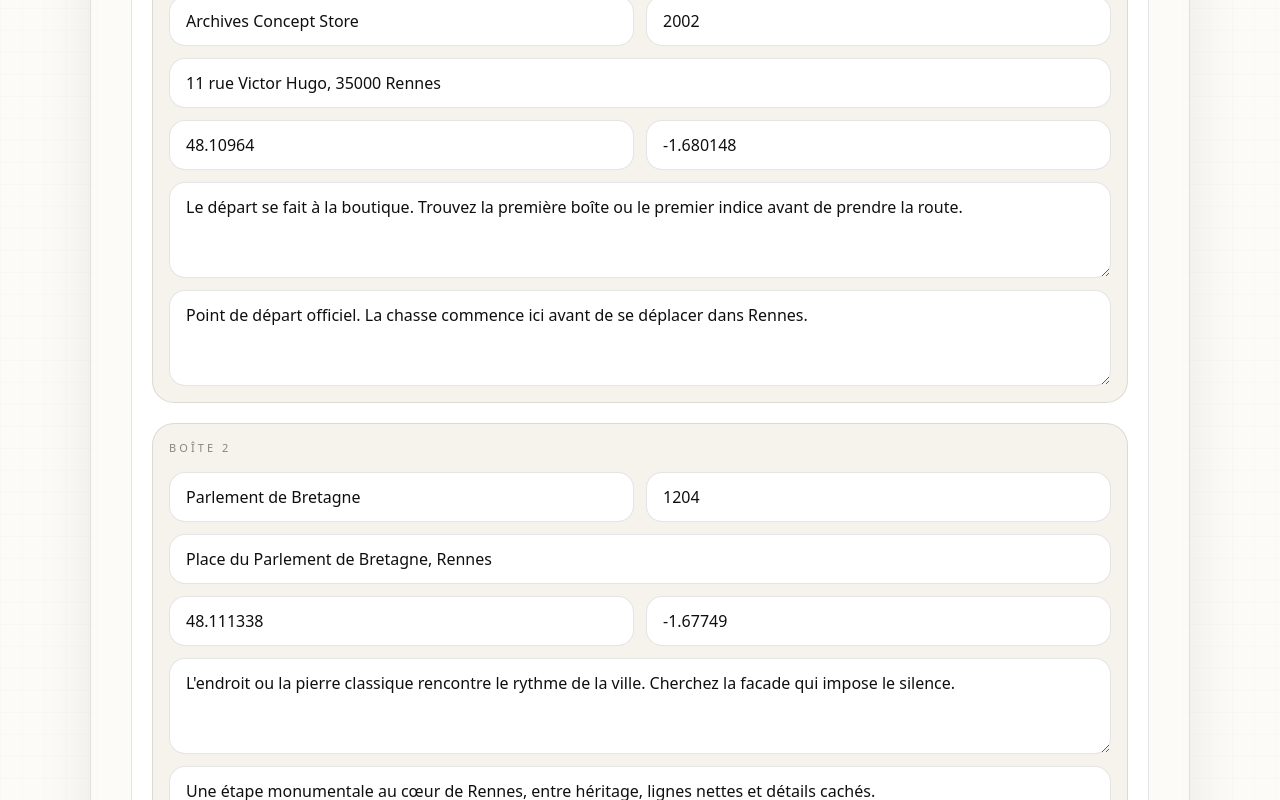
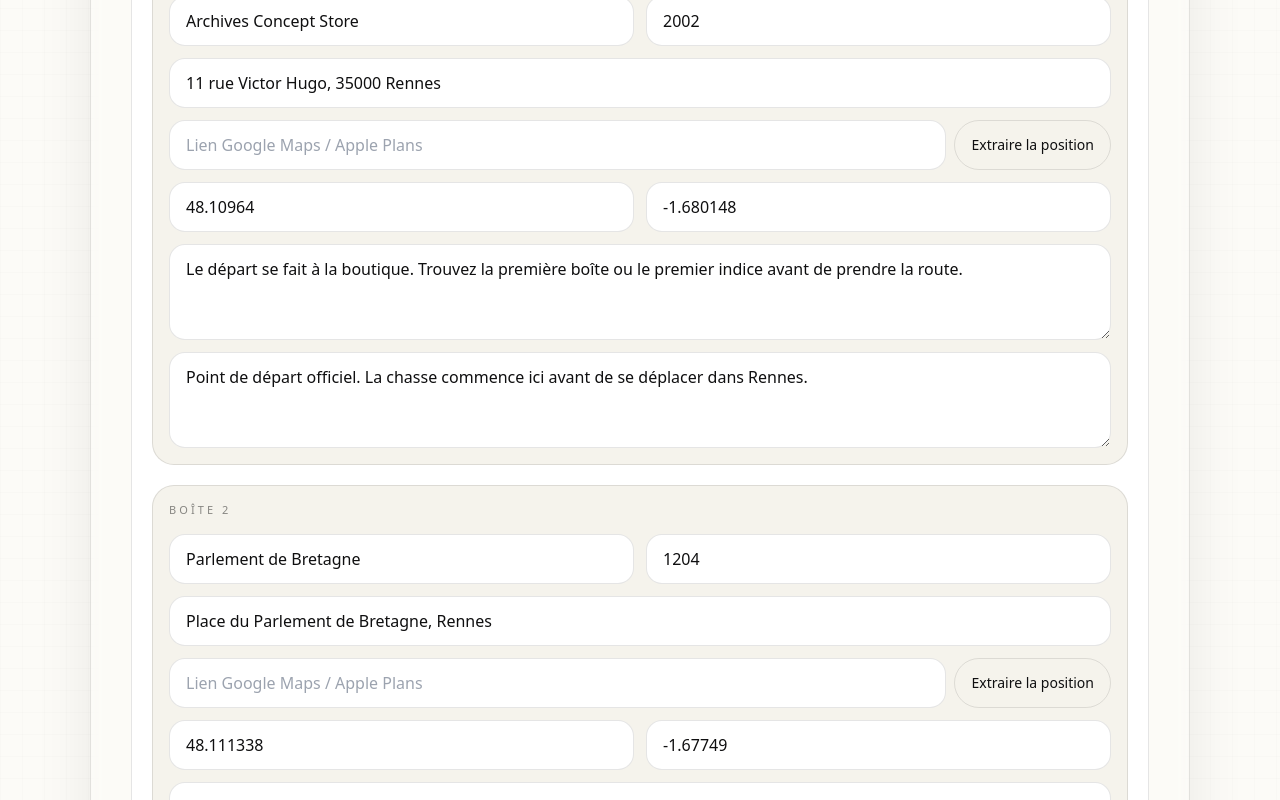
Before and after one commit to ShotoTodorokiMHA/archives-tresort, a Next.js app: page /wowlepaneldefou in a window 1280 px wide. Shown: the part 1180-1980 px from the top of the page. Built offline with nearby package versions, Linux system fonts and the light colour scheme; no server answers.

Commit message:
Add maps URL coordinate extraction

```diff
--- a/components/admin-reset-panel.tsx
+++ b/components/admin-reset-panel.tsx
@@ -8,9 +8,43 @@
   error?: string;
 };
 
+type StepDraftExtras = {
+  mapsUrl: string;
+};
+
 function toNumber(value: string) {
   const parsed = Number(value);
   return Number.isFinite(parsed) ? parsed : 0;
+}
+
+function extractCoordinatesFromMapsUrl(rawUrl: string) {
+  const value = rawUrl.trim();
+
+  if (!value) {
+    return null;
+  }
+
+  const patterns = [
+    /@(-?\d+(?:\.\d+)?),(-?\d+(?:\.\d+)?)/,
+    /[?&]q=(-?\d+(?:\.\d+)?),(-?\d+(?:\.\d+)?)/,
+    /[?&]query=(-?\d+(?:\.\d+)?),(-?\d+(?:\.\d+)?)/,
+    /!3d(-?\d+(?:\.\d+)?)!4d(-?\d+(?:\.\d+)?)/,
+    /ll=(-?\d+(?:\.\d+)?),(-?\d+(?:\.\d+)?)/
+  ];
+
+  for (const pattern of patterns) {
+    const match = value.match(pattern);
+    if (!match) {
+      continue;
+    }
+
+    return {
+      lat: Number(match[1]),
+      lng: Number(match[2])
+    };
+  }
+
+  return null;
 }
 
 export function AdminResetPanel() {
@@ -20,6 +54,7 @@
   const [error, setError] = useState("");
   const [isSaving, setIsSaving] = useState(false);
   const [isResetting, setIsResetting] = useState(false);
+  const [stepExtras, setStepExtras] = useState<StepDraftExtras[]>([]);
 
   useEffect(() => {
     const load = async () => {
@@ -28,6 +63,7 @@
       });
       const data = (await response.json()) as HuntContent;
       setContent(data);
+      setStepExtras(data.treasureSteps.map(() => ({ mapsUrl: "" })));
     };
 
     void load();
@@ -70,6 +106,33 @@
         treasureSteps: nextSteps
       };
     });
+  };
+
+  const updateStepExtra = (index: number, field: keyof StepDraftExtras, value: string) => {
+    setStepExtras((current) => {
+      const next = [...current];
+      next[index] = {
+        ...(next[index] ?? { mapsUrl: "" }),
+        [field]: value
+      };
+      return next;
+    });
+  };
+
+  const applyMapsUrlToStep = (index: number) => {
+    const mapsUrl = stepExtras[index]?.mapsUrl ?? "";
+    const coordinates = extractCoordinatesFromMapsUrl(mapsUrl);
+
+    if (!coordinates) {
+      setError("Impossible d'extraire les coordonnées depuis ce lien Maps.");
+      setMessage("");
+      return;
+    }
+
+    setError("");
+    setMessage("Coordonnées récupérées depuis le lien Maps.");
+    updateStep(index, "lat", String(coordinates.lat));
+    updateStep(index, "lng", String(coordinates.lng));
   };
 
   const saveContent = async (event: React.FormEvent<HTMLFormElement>) => {
@@ -314,6 +377,23 @@
                         className="rounded-[16px] border border-black/10 bg-white px-4 py-3 md:col-span-2"
                         placeholder="Adresse"
                       />
+                      <div className="md:col-span-2">
+                        <div className="flex flex-col gap-2 md:flex-row">
+                          <input
+                            value={stepExtras[index]?.mapsUrl ?? ""}
+                            onChange={(event) => updateStepExtra(index, "mapsUrl", event.target.value)}
+                            className="flex-1 rounded-[16px] border border-black/10 bg-white px-4 py-3"
+                            placeholder="Lien Google Maps / Apple Plans"
+                          />
+                          <button
+                            type="button"
+                            onClick={() => applyMapsUrlToStep(index)}
+                            className="rounded-full border border-black/10 px-4 py-3 text-sm font-medium text-ink transition duration-300 hover:border-black/30 hover:bg-white"
+                          >
+                            Extraire la position
+                          </button>
+                        </div>
+                      </div>
                       <input
                         value={step.lat}
                         onChange={(event) => updateStep(index, "lat", event.target.value)}
```
